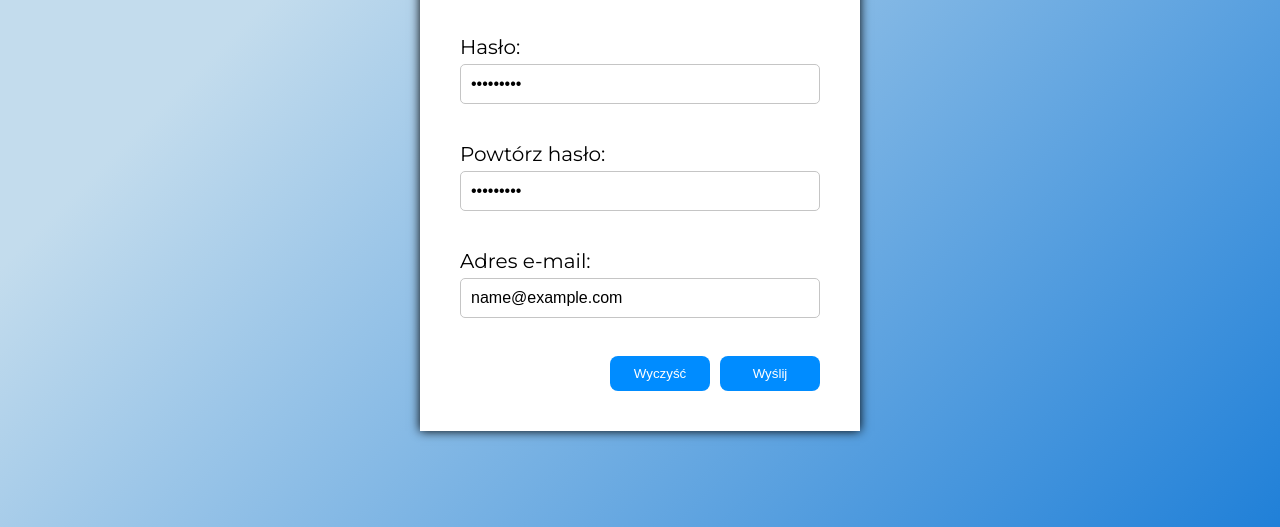
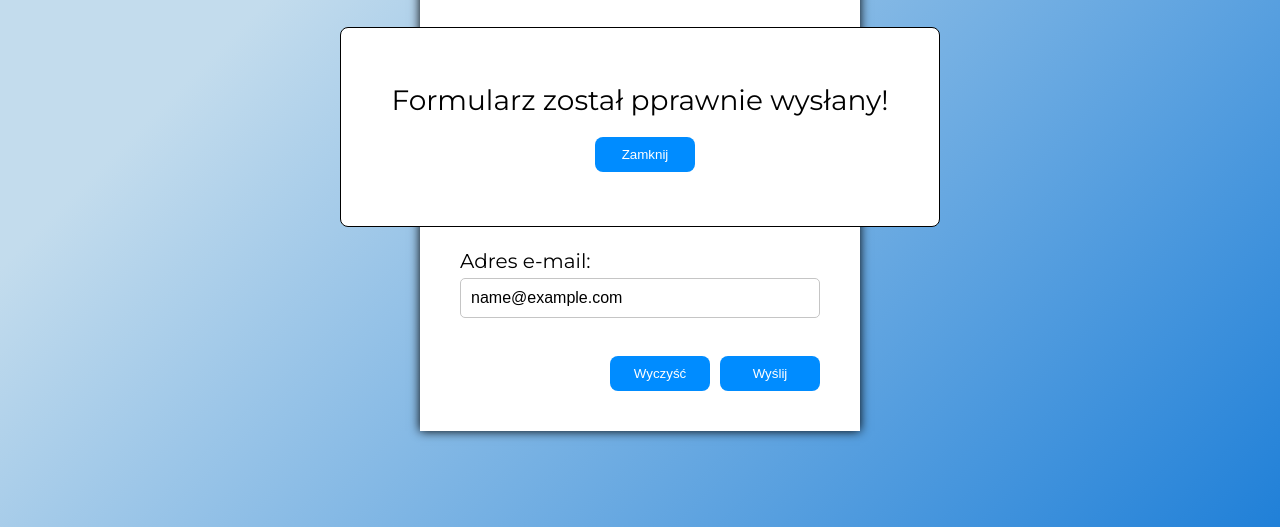
Before and after one commit to tenpiotrekkonieczny/formValidator, a website: page index.html in a window 1280 px wide. Both pictures are taken after typing "Sample", "Sample123", "Sample123", "name@example.com" into the empty fields and a click on the button "Wyślij". Shown: the part 273-800 px from the top of the page. Drawn offline with Linux system fonts and the light colour scheme.

Commit message:
error checking, form submission

```diff
--- a/main.js
+++ b/main.js
@@ -54,6 +54,21 @@ const checkMail = (email) => {
   }
 };
 
+const checkErrors = () => {
+  const allInputs = document.querySelectorAll('.form-box');
+  let errorCount = 0;
+
+  allInputs.forEach((el) => {
+    if (el.classList.contains('error')) {
+      errorCount++;
+    }
+  });
+
+  if (errorCount === 0) {
+    popup.classList.add('show-popup');
+  }
+};
+
 sendBtn.addEventListener('click', (e) => {
   e.preventDefault();
 
@@ -62,11 +77,13 @@ sendBtn.addEventListener('click', (e) => {
   checkLength(pass, 8);
   checkPassword(pass, pass2);
   checkMail(email);
+  checkErrors();
 });
 
 clearBtn.addEventListener('click', (e) => {
   e.preventDefault();
   [username, pass, pass2, email].forEach((el) => {
     el.value = '';
+    clearError(el);
   });
 });
--- a/style.css
+++ b/style.css
@@ -101,7 +101,6 @@ h1 {
 	background-color: #fff;
 	border-radius: 8px;
 	border: 1px solid black;
-	transition: top 0.5s;
 }
 
 .popup p {
@@ -112,6 +111,6 @@ h1 {
 	margin-top: 20px;
 }
 
-.schow-popup {
+.show-popup {
 	top: 50%;
 }
```
